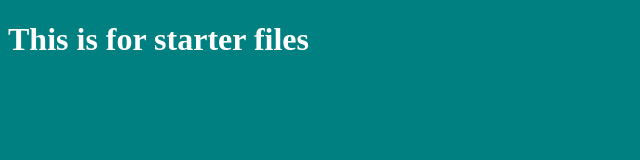
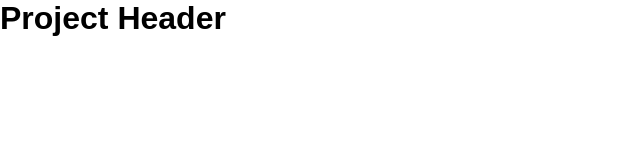
Before and after one commit to timo-tech19/starter, a website: page index.html in a window 1280 px wide. Shown: the whole page, without its empty margins (0-640 px from the left). Drawn offline with nearby package versions, Linux system fonts and the light colour scheme; files that its build step writes are made by us from their sources.

Commit message:
Html and Css completed file pack setup

```diff
--- a/gulpfile.js
+++ b/gulpfile.js
@@ -1,6 +1,7 @@
-const gulp = require('gulp');
-const sass = require('gulp-sass');
-const browserSync = require('browser-sync').create();
+const gulp = require('gulp'),
+      sass = require('gulp-sass'),
+      browserSync = require('browser-sync').create(),
+      autoprefixer = require('gulp-autoprefixer');
 
 
 // Compile scss to css
@@ -9,12 +10,15 @@ function style() {
     return gulp.src('./src/scss/**/*.scss')
     // pass that file through scss compiler
             .pipe(sass().on('error', sass.logError))
+    // autoprefix compiled css code
+            .pipe(autoprefixer({cascade: false}))
     // set location for compile scss
             .pipe(gulp.dest('./dist/css'))
     // Sync style changes to all browsers
             .pipe(browserSync.stream());
 }
 
+// Watch task
 function watch() {
     browserSync.init({
         server: {
@@ -22,6 +26,7 @@ function watch() {
         }
     });
     gulp.watch('./src/scss/**/*.scss', style);
+    // Reload browser on html/js file changes
     gulp.watch('./**/*.html').on('change', browserSync.reload);
     gulp.watch('./src/js/**/*.js').on('change', browserSync.reload);
 }
--- a/index.html
+++ b/index.html
@@ -7,6 +7,6 @@
     <link rel="stylesheet" href="./dist/css/main.css">
 </head>
 <body>
-    <h1>This is for starter files</h1>
+    <h1>Project Header</h1>
 </body>
 </html>
--- /dev/null
+++ b/src/scss/base/_globals.scss
@@ -0,0 +1,13 @@
+* {
+    margin: 0;
+    padding: 0;
+    box-sizing: border-box;
+}
+
+html {
+    font-size: 100%;
+}
+
+body {
+    font-family: Arial, Helvetica, sans-serif;
+}
--- a/src/scss/main.scss
+++ b/src/scss/main.scss
@@ -1,5 +1 @@
-body {
-    background-color: teal;
-    color: white;
-
-}
+@import "./base/globals";
```
Also changed, not shown: package.json (+1 -8 lines), dist/css/main.css (deleted).
